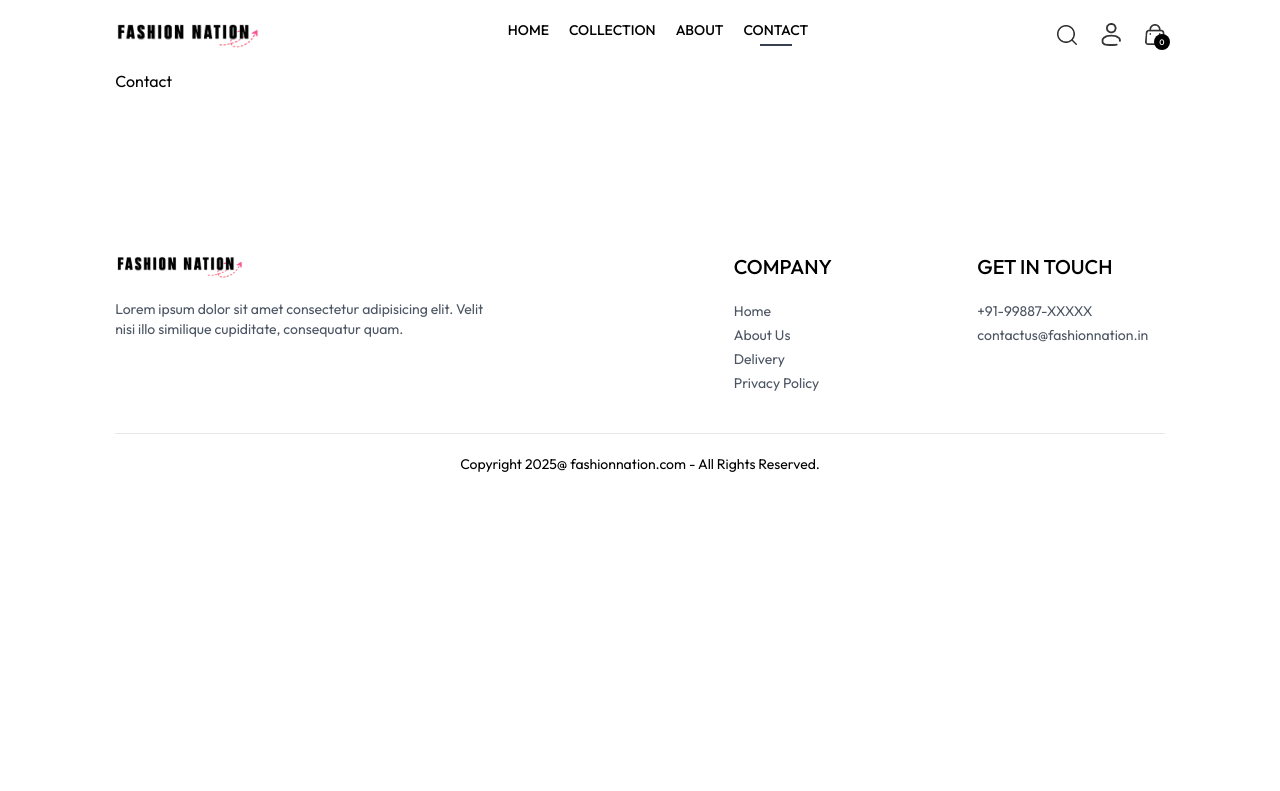
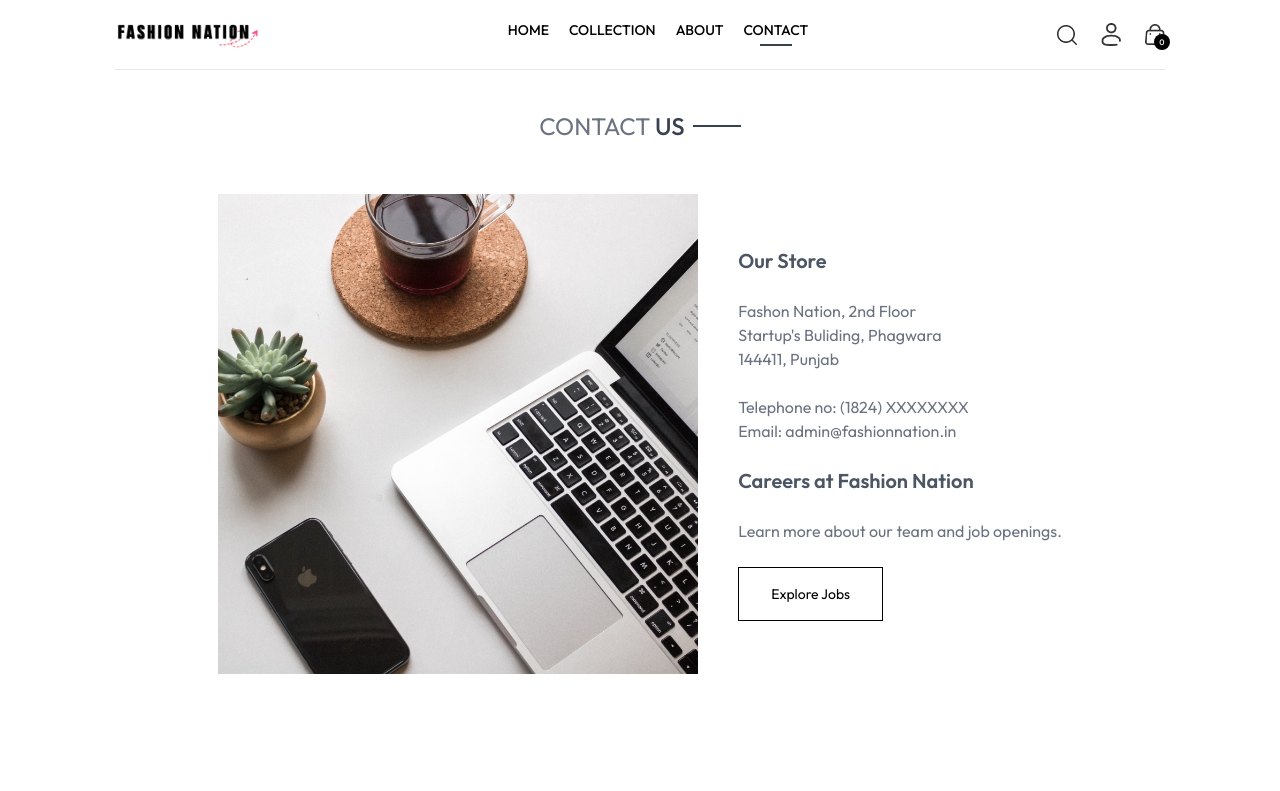
Before and after one commit to Saurabh-101/Fashion-Nation, a React (Vite) app in the folder frontend/: page /contact in a window 1280 px wide. Shown: the top 791 px of the page. Built offline with nearby package versions, Linux system fonts and the light colour scheme.

Commit message:
Contactus page is done

```diff
--- a/frontend/src/pages/Contact.jsx
+++ b/frontend/src/pages/Contact.jsx
@@ -1,8 +1,27 @@
 import React from 'react'
+import Title from '../components/Title'
+import { assets } from '../assets/assets'
+import NewsletterBox from '../components/NewsletterBox'
 
 const Contact = () => {
   return (
-    <div>Contact</div>
+    <div>
+      <div className='text-center text-2xl pt-10 border-t'>
+        <Title text1={'CONTACT'} text2={'US'}/>
+      </div>
+      <div className='my-10 flex flex-col justify-center md:flex-row gap-10 mb-28'>
+        <img src={assets.contact_img} className='w-full md:max-w-[480px]' alt="" />
+        <div className='flex flex-col justify-center items-start gap-6'>
+          <p className='font-semibold text-xl text-gray-600'>Our Store</p>
+          <p className='text-gray-500'>Fashon Nation, 2nd Floor <br /> Startup's Buliding, Phagwara <br />144411, Punjab </p>
+          <p className='text-gray-500'>Telephone no: (1824) XXXXXXXX <br /> Email: admin@fashionnation.in</p>
+          <p className='font-semibold text-xl text-gray-600'>Careers at Fashion Nation</p>
+          <p className='text-gray-500'>Learn more about our team and job openings.</p>
+          <button className='border border-black px-8 py-4 text-sm hover:bg-black hover:text-white transition-all duration-500'>Explore Jobs</button>
+        </div>
+      </div>
+      <NewsletterBox/>
+    </div>
   )
 }
 
```
